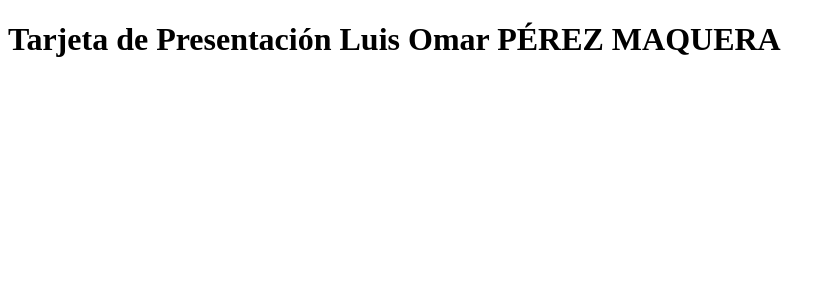
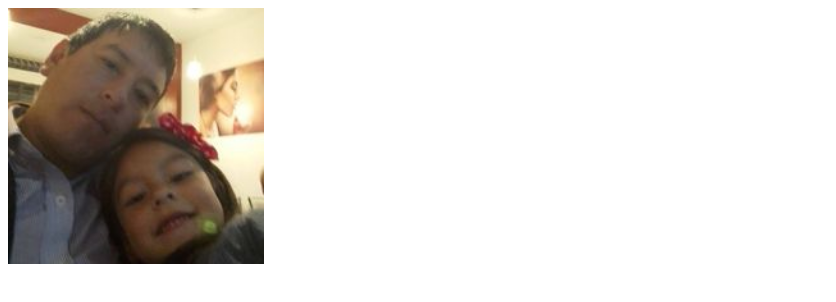
Before and after one commit to mposiul/tarjeta_presentacion, a plain HTML site: page index.html in a window 1280 px wide. Shown: the whole page, without its empty margins (0-836 px from the left). Drawn offline with Linux system fonts and the light colour scheme.

Commit message:
Estructura basica html de tarjeta presentacion

```diff
--- a/index.html
+++ b/index.html
@@ -6,6 +6,18 @@
     <title>Tarjeta de Presentación Luis Omar PÉREZ MAQUERA</title>
 </head>
 <body>
-    <h1>Tarjeta de Presentación Luis Omar PÉREZ MAQUERA</h1>
+    <main>
+        <article>
+            <div>
+                <header>
+                    <img src="./img/mposiul.jpg" alt="Luis Maquera" width="256" height="256">
+                </header>
+                <section>
+                </section>
+                <footer>
+                </footer>
+            </div>
+        </article>
+    </main>
 </body>
 </html>
```
Also changed, not shown: img/mposiul.jpg (added).
